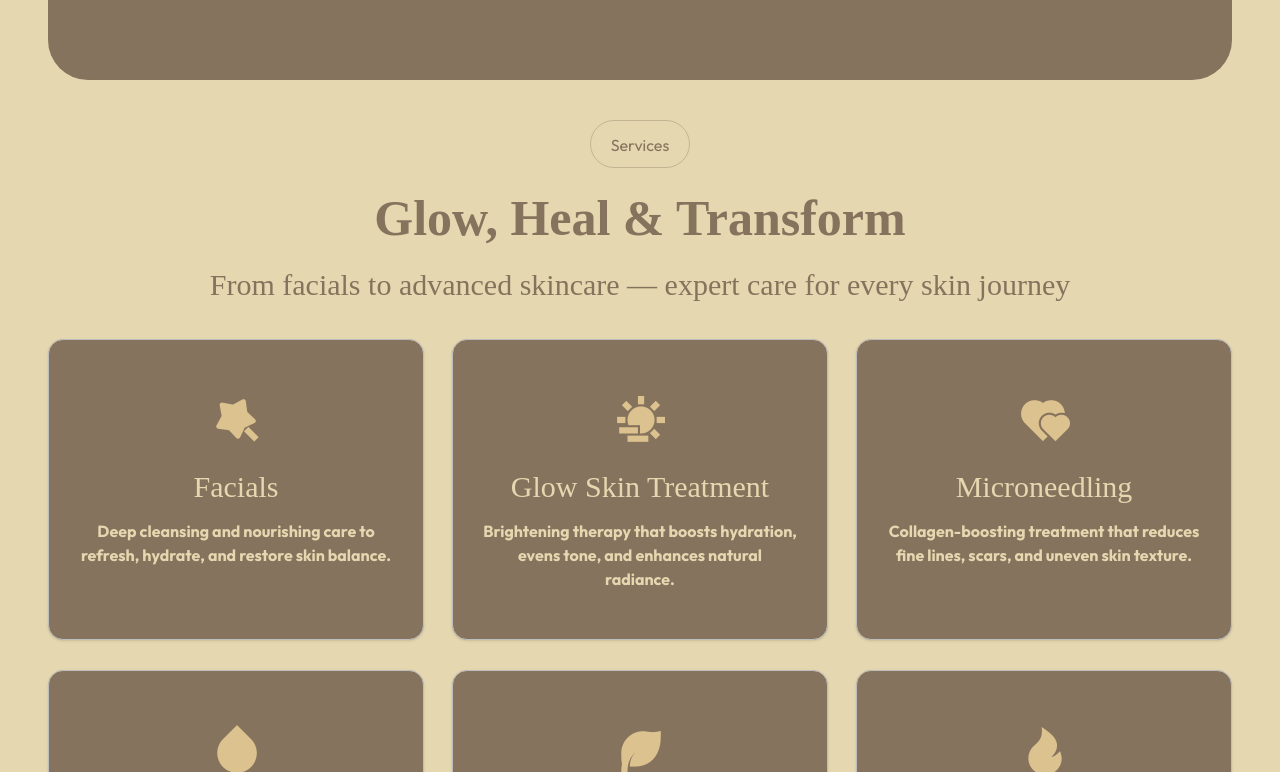
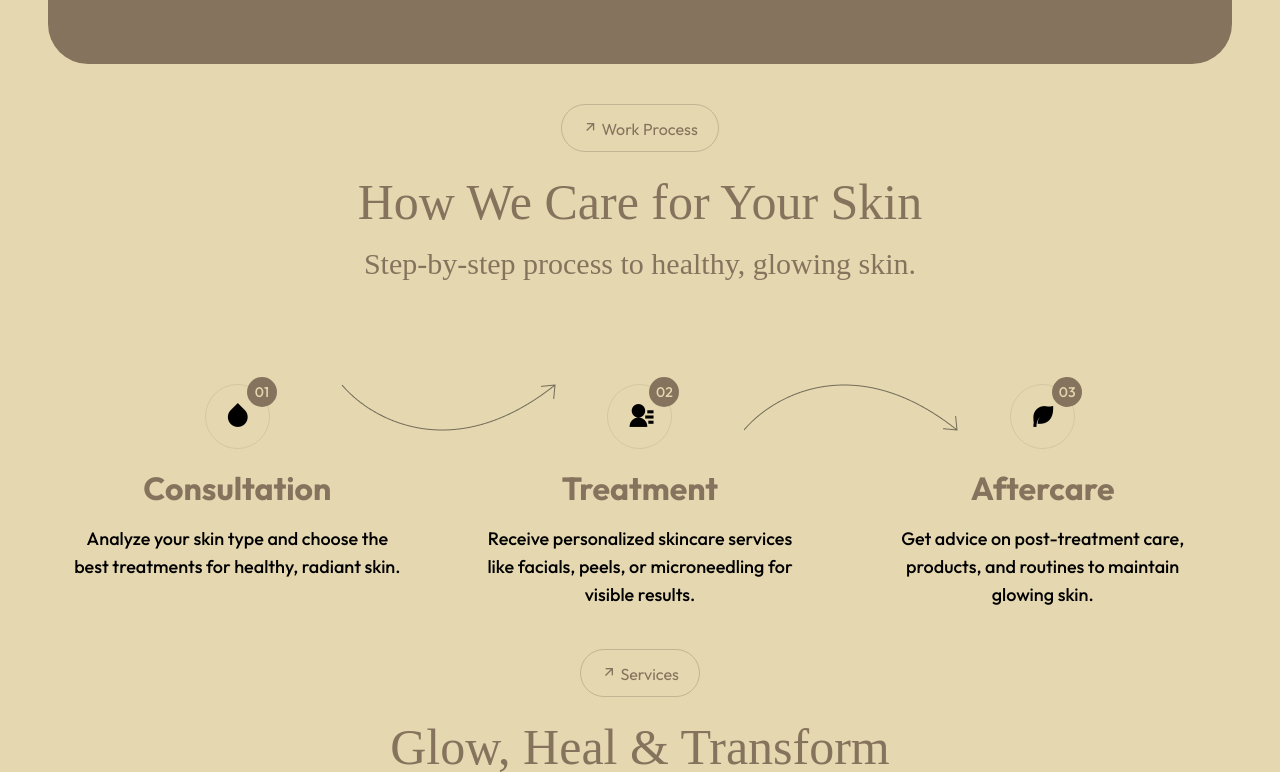
Before and after one commit to shiftcode-lb/skinCareByZahraa, a React (Vite) app in the folder frontend/: page / in a window 1280 px wide. Shown: the part 1348-2120 px from the top of the page. Built offline with nearby package versions, Linux system fonts and the light colour scheme; a web font is replaced by a local one.

Commit message:
components: ProcessCard, WorkProcess

```diff
--- a/frontend/src/assets/assets.js
+++ b/frontend/src/assets/assets.js
@@ -29,6 +29,8 @@ import back2 from "./images/background/back2.png"
 import back3 from "./images/background/back3.png"
 import back4 from "./images/background/back4.png"
 import back5 from "./images/background/back5.png"
+import arrow1 from "./images/process1.png"
+import arrow2 from "./images/process2.png"
 
 export const assets = {
     feedback1,
@@ -61,7 +63,9 @@ export const assets = {
     back2,
     back3,
     back4,
-    back5
+    back5,
+    arrow1,
+    arrow2
 }
 
 
--- a/frontend/src/components/Feedbacks.jsx
+++ b/frontend/src/components/Feedbacks.jsx
@@ -8,6 +8,7 @@ import feedback5 from "../assets/images/feedbacks/feedback5.jpeg";
 import feedback6 from "../assets/images/feedbacks/feedback6.jpeg";
 import RoundTitle from "./RoundTitle";
 import Title from "./Title";
+import { assets } from "../assets/assets";
 
 const slideData = [
   { title: "Mystic Mountains", src: feedback1 },
@@ -39,7 +40,13 @@ const Feedbacks = () => {
   };
 
   return (
-    <section className="flex flex-col items-center px-3 sm:px-4 md:px-11 lg:px-13 xl:px-12 2xl:px-16">
+    <section className="flex flex-col items-center px-3 sm:px-4 md:px-11 lg:px-13 xl:px-12 2xl:px-16 relative">
+      <img
+      src={assets.back4}
+      alt="background image"
+      className="absolute right-[0px] sm:right-[0px] top-5/5 -translate-y-1/2
+      lg:w-[20%] md:w-[30%] w-[40%] opacity-30 pointer-events-none select-none"
+    />
       {/* Title Section */}
       <RoundTitle
       title="Feedbacks"
--- a/frontend/src/components/Process.jsx
+++ /dev/null
@@ -1,11 +0,0 @@
-import React from 'react'
-
-const Process = () => {
-  return (
-    <div>
-
-    </div>
-  )
-}
-
-export default Process
--- /dev/null
+++ b/frontend/src/components/ProcessCard.jsx
@@ -0,0 +1,32 @@
+// ProcessCard.jsx
+import React from "react";
+
+const ProcessCard = ({ icon, step, title, desc, shape }) => {
+  return (
+    <div className="flex flex-col items-center text-center relative sm:px-[25px] px-0">
+      {shape && (
+        <div className="absolute top-0 left-[-110px] opacity-50 lg:block hidden">
+          <img src={shape} alt="shape" />
+        </div>
+      )}
+
+      {/* Icon + Step number */}
+      <div className="lg:w-[65px] lg:h-[65px] w-12.5 h-12.5 rounded-full flex items-center justify-center border border-[rgba(0,0,0,.08)] relative">
+        <i className={`${icon} text-[25px]`}></i>
+        <div className="overlay-list absolute -right-2 -top-2 bg-primary flex justify-center items-center text-background lg:w-7.5 lg:h-7.5 w-6 h-6 rounded-full">
+          <span className="lg:font-medium text-sm ">{step}</span>
+        </div>
+      </div>
+
+      {/* Title + Description */}
+      <div className="lg:pt-6 pt-5">
+        <h3 className="lg:text-[32px] text-[26px] lg:leading-[30px] font-bold text-primary">
+          {title}
+        </h3>
+        <p className="text-lg font-medium leading-7 lg:mt-[22px] mt-4">{desc}</p>
+      </div>
+    </div>
+  );
+};
+
+export default ProcessCard;
--- a/frontend/src/components/Quote.jsx
+++ b/frontend/src/components/Quote.jsx
@@ -5,18 +5,27 @@ const Quote = () => {
     <div className='w-full mx-auto px-3 sm:px-4 md:px-11 lg:px-13 xl:px-12 2xl:px-16 max-w-screen-xl'>
   <div className="lg:w-[100%] w-full text-center mx-auto bg-black-200 lg:py-[70px] lg:px-20 py-10 px-10 lg:rounded-[40px] rounded-[30px] fadeInUp bg-primary"
        data-delay="0.2">
-                <h3 className="md:text-3xl md:leading-[48px] text-2xl leading-11 text-coprimary fancy-heavy">
+
+    <h3 className="text-coprimary fancy-heavy"
+        style={{
+          fontSize: "clamp(1.75rem, 2.5vw + 1rem, 3rem)",
+          lineHeight: "clamp(2.25rem, 3vw + 1rem, 3.75rem)"
+        }}>
       Your skin tells your story, and it deserves the best care. At Skin Care by Zahraa,
       every treatment is designed with love, science, and precision — to help you restore balance,
       enhance radiance, and feel as confident on the outside as you are within.
     </h3>
+
     <div className="pt-12.5 flex flex-col items-center">
       <img src={assets.logo} alt="founder" title="founder"
            className="w-20 h-20 rounded-full" />
-                    <h2 className="pt-2.5 lg:text-3xl text-2xl text-coprimary fancy-heavy">Zahraa Attallah</h2>
+      <h2 className="pt-2.5 lg:text-3xl text-2xl text-coprimary fancy-heavy">
+        Zahraa Attallah
+      </h2>
     </div>
   </div>
 </div>
+
   )
 }
 
--- a/frontend/src/components/RoundTitle.jsx
+++ b/frontend/src/components/RoundTitle.jsx
@@ -5,7 +5,7 @@ const RoundTitle = ({title}) => {
     <div className='flex flex-col justify-center items-center text-center mt-10'>
       <h3 className="border border-borderColor py-2.5 px-5 rounded-3xl md:text-base
       text-sm inline-block font-normal mb-[5px] text-primary">
-        <i className="ri-sparkling-fill "></i> {title}
+        <i className="ri-arrow-right-up-line text-primary"></i> {title}
       </h3>
     </div>
   )
--- a/frontend/src/components/Title.jsx
+++ b/frontend/src/components/Title.jsx
@@ -2,10 +2,21 @@ import React from 'react'
 
   const Title = ({title, subtitle}) => {
     return (
-    <div className='flex flex-col justify-center items-center text-center'>
-      <h1 className='font-ballet xl:leading-[90px] xl:text-[55px] md:leading-[60px] fancy-heavy
-      md:text-[40px] leading-[50px] text-[30px] text-primary font-medium'>{title}</h1>
-      <p className='md:text-lg md:leading-7 text-base mt-2 text-primary fancy'>{subtitle}</p>
+      <div className="flex flex-col justify-center items-center text-center">
+  <h1
+    className="font-ballet fancy-heavy text-primary font-medium mt-3
+      text-[clamp(2rem, 4vw + 1rem, 3.5rem)]
+      leading-[clamp(2.5rem, 4.5vw + 1rem, 5rem)]"
+  >
+    {title}
+  </h1>
+  <p
+    className="fancy text-primary mt-2
+      text-[clamp(1rem, 1vw + 0.75rem, 1.25rem)]
+      leading-[clamp(1.5rem, 1.5vw + 0.75rem, 1.75rem)]"
+  >
+    {subtitle}
+  </p>
 </div>
     )
   }
--- /dev/null
+++ b/frontend/src/components/WorkProcess.jsx
@@ -0,0 +1,52 @@
+// WorkProcess.jsx
+import React from "react";
+import ProcessCard from "./ProcessCard";
+import RoundTitle from "./RoundTitle";
+import Title from "./Title";
+import { assets } from "../assets/assets"; // adjust path
+
+const WorkProcess = () => {
+  const steps = [
+    {
+      icon: "ri-drop-fill", // hydration / serum
+      step: "01",
+      title: "Consultation",
+      desc: "Analyze your skin type and choose the best treatments for healthy, radiant skin.",
+    },
+    {
+      icon: "ri-contacts-fill", // facial mask
+      step: "02",
+      title: "Treatment",
+      desc: "Receive personalized skincare services like facials, peels, or microneedling for visible results.",
+      shape: assets.arrow1, // decorative arrow
+    },
+    {
+      icon: "ri-leaf-fill", // natural ingredients / rejuvenation
+      step: "03",
+      title: "Aftercare",
+      desc: "Get advice on post-treatment care, products, and routines to maintain glowing skin.",
+      shape: assets.arrow2, // decorative arrow
+    },
+  ];
+
+  return (
+
+      <div className="px-3 sm:px-4 md:px-11 lg:px-13 xl:px-12 2xl:px-16">
+        {/* Section Header */}
+        <RoundTitle title="Work Process" />
+        <Title
+          title="How We Care for Your Skin"
+          subtitle="Step-by-step process to healthy, glowing skin."
+        />
+
+        {/* Steps Grid */}
+        <div className="grid lg:grid-cols-3 gap-x-6 gap-y-12.5 lg:pt-15 pt-0 relative mt-10">
+          {steps.map((item, i) => (
+            <ProcessCard key={i} {...item} />
+          ))}
+        </div>
+      </div>
+  );
+};
+
+export default WorkProcess;
--- a/frontend/src/index.css
+++ b/frontend/src/index.css
@@ -18,7 +18,7 @@
 
 .fancy-heavy{
   font-family: "Bonheur Royale", cursive;
-  font-weight: 600;
+  font-weight: 500;
   font-style: normal;
   font-size: 50px;
 }
--- a/frontend/src/pages/Home.jsx
+++ b/frontend/src/pages/Home.jsx
@@ -9,12 +9,14 @@ import Footer from '../components/Footer'
 import Map from '../components/Map'
 import Feedbacks from '../components/Feedbacks'
 import FAQ from '../components/FAQ'
+import WorkProcess from '../components/WorkProcess'
 
 const Home = () => {
   return (
     <div className='text-2xl font-bold'>
       <Hero />
       <Quote />
+      <WorkProcess />
       <Services />
       <FAQ />
       <Feedbacks />
```
Also changed, not shown: frontend/src/assets/images/process1.png (added), frontend/src/assets/images/process2.png (added). Lines whose indentation alone changed are shown as unchanged.
